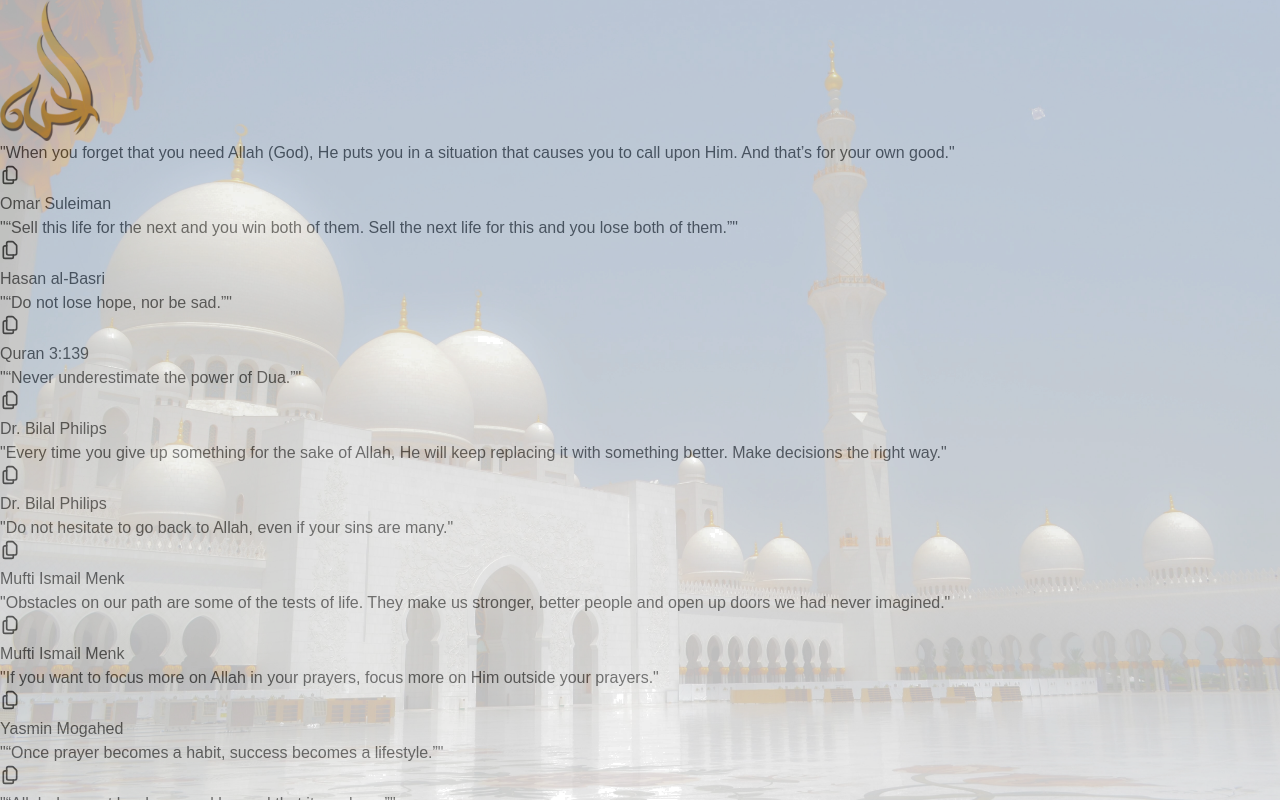
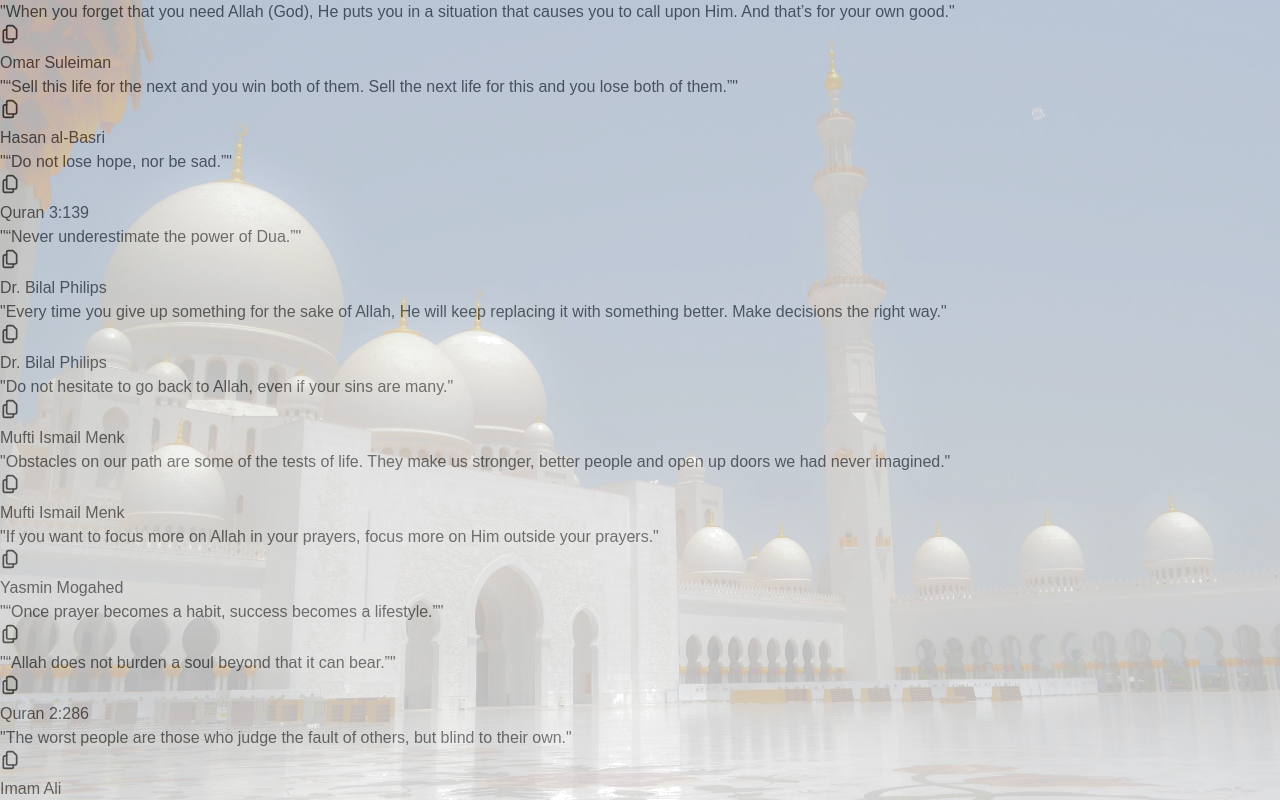
Before and after one commit to RamizDohranovic/jannah-web, a Next.js app: page /quotes in a window 1280 px wide. Shown: the top 800 px of the page. Built offline with nearby package versions, Linux system fonts and the light colour scheme.

Commit message:
edit quotes

```diff
--- a/src/app/layout.tsx
+++ b/src/app/layout.tsx
@@ -24,15 +24,14 @@ export default function RootLayout({
     <html lang="en">
 
       <Head>
-      <meta name="google-adsense-account" content="ca-pub-9777328934038508" />
-      <script async src="https://pagead2.googlesyndication.com/pagead/js/adsbygoogle.js?client=ca-pub-9777328934038508"
-     crossOrigin="anonymous"></script>
         <link
           rel="preload"
           href="/background.png"
           as="image"
           type="image/png"
         />
+     <script async src="https://pagead2.googlesyndication.com/pagead/js/adsbygoogle.js?client=ca-pub-9777328934038508"
+     crossOrigin="anonymous"></script>
       </Head>
       <body className={`${montserrat.variable} antialiased h-screen`}>
         {children}
--- a/src/app/quotes/page.tsx
+++ b/src/app/quotes/page.tsx
@@ -52,20 +52,11 @@ export default async function Quotes() {
         alt="Jannah logo"
         layout="fill"
         objectFit="cover"
+        color="#ebef0a"
         priority
         quality={90}
       />
       <div className="relative w-full overflow-auto flex flex-col gap-5 px-[5%] sm:px-[10%] xl:px-[15%] py-10 items-center relative bg-cover bg-center h-full font-[family-name:var(--font-montserrat)]">
-        <Link href={"/"}>
-          <Image
-            className="dark:invert"
-            src="/jannah_logo.png"
-            alt="Jannah logo"
-            width={100}
-            height={100}
-            priority
-          />
-        </Link>
         <div className="grid grid-cols[1fr] sm:grid-cols-[1fr_1fr] 2xl:grid-cols-[1fr_1fr_1fr] gap-20 my-20">
           {data.map((quote, index) => (
             <CopyButton
```
